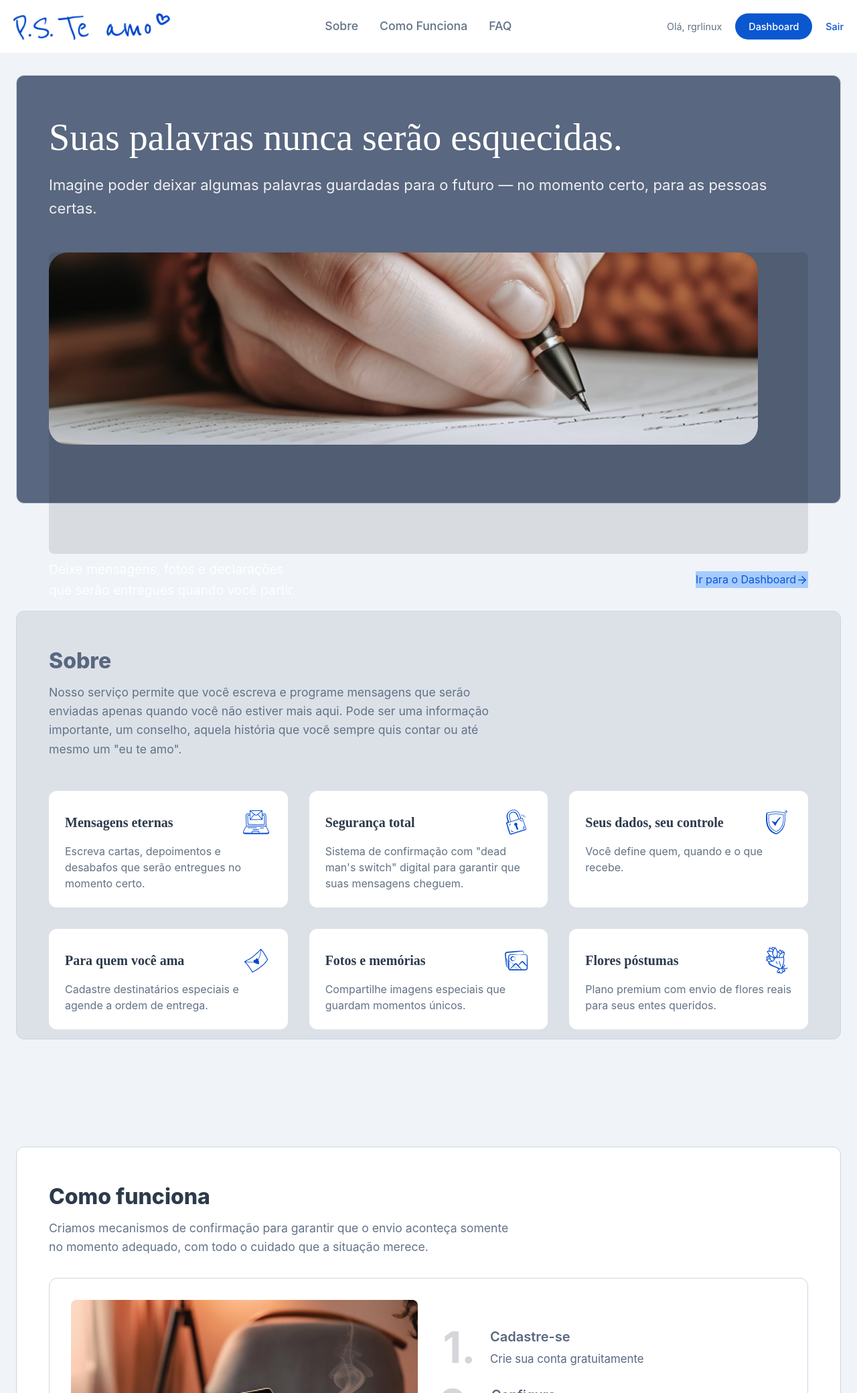
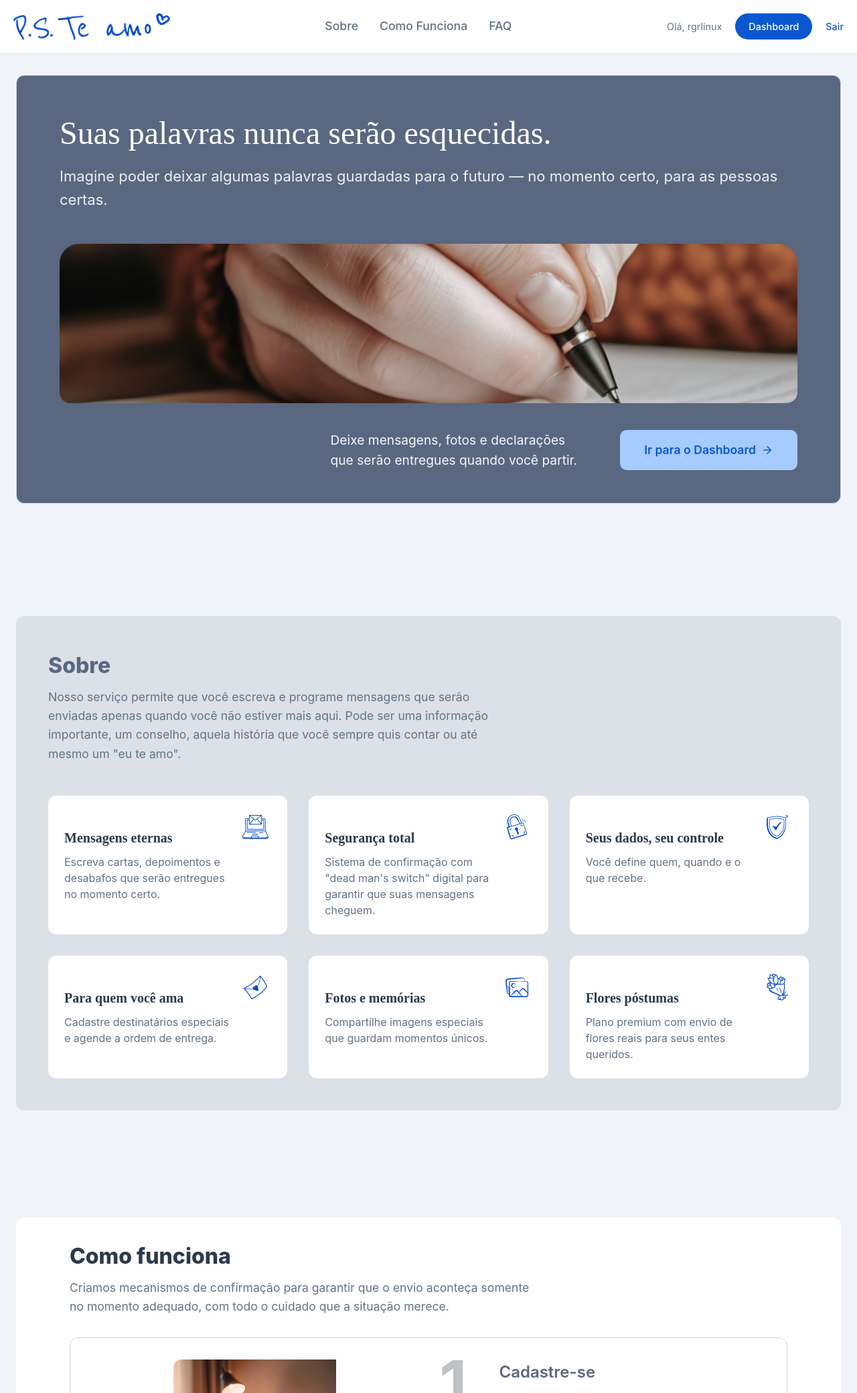
Before and after one commit to rgrlinux/ps_eu_te_amo, a Django app: page / in a window 1280 px wide. Shown: the top 2080 px of the page at 67% size. Run offline with Django 5.2, Linux system fonts and the light colour scheme; a user stored in the database is signed in; some web fonts are replaced.

Commit message:
Correcao da cagada da ia

```diff
--- a/core/templates/core/main_sections/about.html
+++ b/core/templates/core/main_sections/about.html
@@ -1,7 +1,7 @@
 {% load static %}
-<section id="about">
+<section class="section-base" id="about">
     <div class="container">
-        <div class="card about-card">
+        <div class="about-card">
             <div class="about-intro">
                 <h2>Sobre</h2>
                 <p>Nosso serviço permite que você escreva e programe mensagens que serão enviadas apenas quando você não estiver mais aqui. Pode ser uma informação importante, um conselho, aquela história que você sempre quis contar ou até mesmo um "eu te amo".</p>
--- a/core/templates/core/main_sections/faq.html
+++ b/core/templates/core/main_sections/faq.html
@@ -1,6 +1,6 @@
-<section id="faq" class="faq-section">
+<section id="faq" class="section-base" style="min-height: calc(100dvh - 150px);">
   <div class="container">
-    <div class="card faq-card">
+    <div class="faq-card">
       <h2>FAQ</h2>
       <div class="accordion-group">
         <div class="accordion-item">
@@ -62,8 +62,6 @@
             </p>
           </div>
         </div>
-
-
       </div>
     </div>
   </div>
--- a/core/templates/core/main_sections/hero.html
+++ b/core/templates/core/main_sections/hero.html
@@ -1,5 +1,5 @@
     {% load static %}
-    <section>
+    <section class="section-base">
         <div class="container">
             <div class="card card-hero">
                 <h1>Suas palavras nunca serão esquecidas.</h1>
--- a/core/templates/core/main_sections/howitworks.html
+++ b/core/templates/core/main_sections/howitworks.html
@@ -1,7 +1,7 @@
 {% load static %}
-<section id="how-it-works">
+<section class="section-base" id="how-it-works" >
   <div class="container">
-    <div class="card how-card">
+    <div class="how-card">
       <div class="how-intro">
         <h2>Como funciona</h2>
         <p>
@@ -57,11 +57,17 @@
           Você registra sua mensagem e deixa o resto com a gente.<br />Tudo
           feito de forma simples, segura e respeitosa.
         </p>
-
-        <button class="btn-accent-reverse token-cta">
-            Começar agora
-            <i data-lucide="arrow-right" class="icon-inline"></i>
-        </button>
+          {% if user.is_authenticated %}
+              <a href="{% url 'dashboard' %}" class="btn-accent token-cta" style="text-decoration: none; display: inline-flex; align-items: center; justify-content: center;">
+                  Ir para o Dashboard
+                  <i data-lucide="arrow-right" class="icon-inline"></i>
+              </a>
+          {% else %}
+              <a href="{% url 'cadastro' %}" class="btn-accent token-cta" style="text-decoration: none; display: inline-flex; align-items: center; justify-content: center;">
+                  Começar agora
+                  <i data-lucide="arrow-right" class="icon-inline"></i>
+              </a>
+          {% endif %}
       </div>
     </div>
   </div>
--- a/core/views.py
+++ b/core/views.py
@@ -17,36 +17,17 @@ def index(request):
 def cadastro(request):
     if request.method == 'POST':
         form = UserCreationForm(request.POST)
-
-        # DEBUG: Verificar se o formulário é válido
-        print("Dados do POST:", request.POST)
-        print("Form é válido?", form.is_valid())
-
         if form.is_valid():
             try:
                 user = form.save()
-                print(f"✅ Usuário salvo: {user.username}")
-
-                # Criar perfil
-                perfil = Perfil.objects.create(usuario=user)
-                print(f"✅ Perfil criado: {perfil}")
-
+                Perfil.objects.create(usuario=user)
                 login(request, user)
                 messages.success(request, 'Cadastro realizado! Complete seu perfil.')
                 return redirect('configurar_perfil')
             except Exception as e:
-                print(f"❌ Erro ao salvar: {e}")
                 messages.error(request, f'Erro no cadastro: {e}')
-        else:
-            # Mostrar erros do formulário
-            print("❌ Erros do formulário:", form.errors)
-            for field, errors in form.errors.items():
-                for error in errors:
-                    messages.error(request, f'{field}: {error}')
-
     else:
         form = UserCreationForm()
-
     return render(request, 'core/cadastro.html', {'form': form})
 
 # views.py
--- a/static/css/style.css
+++ b/static/css/style.css
@@ -47,12 +47,14 @@
   --spacing-xl: 2rem;
   --spacing-2xl: 3rem;
   --spacing-3xl: 4rem;
+  --spacing-4xl: 5rem;
 
   /* Border Radius */
-  --radius-sm: 4px;
-  --radius-md: 8px;
-  --radius-lg: 12px;
-  --radius-xl: 20px;
+  --radius-sm: .25rem;
+  --radius-md: .5rem;
+  --radius-lg: .75rem;
+  --radius-xl: 1rem;
+  --radius-xxl: 1.25rem;
 
   /* Transições */
   --transition-fast: 0.2s ease;
@@ -122,14 +124,15 @@ main {
   padding: 0 var(--spacing-lg);
 }
 
-section {
+.section-base{
   display: flex;
   flex-direction: column;
   justify-content: center;
   align-items: center;
   width: 100%;
-  padding: var(--spacing-2xl) 0;
-  /* min-height: 100dvh; */
+  box-sizing: border-box;
+  padding: 2.5rem 0;
+  min-height: 100dvh;
 }
 
 .card {
@@ -236,46 +239,55 @@ section {
 .card-hero {
   background-color: var(--color-bg-card-dark);
   color: var(--color-text-light);
-  padding: var(--spacing-2xl);
+  padding: 3rem 4rem;
   border-radius: var(--radius-lg);
+  text-align: left;
+  display: flex;
+  flex-direction: column;
+  justify-content: center;
 }
 
 .card-hero h1 {
   font-family: var(--font-serif);
-  font-size: clamp(2rem, 5vw, 3.5rem);
+  font-size: clamp(2rem, 5vw, 3rem);
   font-weight: 200;
   margin-bottom: var(--spacing-sm);
+  width: 100%;
 }
 
 .card-hero-subtitle {
   font-size: clamp(1rem, 2vw, 1.375rem);
+  font-family: var(--font-sans);
+  text-align: left;
   margin-bottom: var(--spacing-2xl);
   opacity: 0.9;
 }
 
 .hero-image-container {
-  border-radius: var(--radius-md);
+  border-radius: var(--radius-xl);
   overflow: hidden;
+  margin-bottom: 2rem;
+  height: 100%;
   width: 100%;
-    max-height: 450px; /* Altura máxima */
-  aspect-ratio: 16 / 9; /* Proporção 16:9 */
-  background-color: rgba(0, 0, 0, 0.1);
 }
 
 .hero-img {
-  height: auto;
+  width: 100%;
+  height: 100%;
   object-fit: cover;
   object-position: center 35%;
-  display: block;
 }
 
 .hero-footer-cta {
+  font-family: var(--font-sans);
   display: flex;
-  justify-content: space-between;
+  justify-content: flex-end;
   align-items: center;
-  gap: var(--spacing-xl);
+  gap: var(--spacing-3xl);
+  width: 100%;
+  margin: 0 auto;
+  padding-top: var(--spacing-sm);
   flex-wrap: wrap;
-  padding-top: var(--spacing-sm);
 }
 
 .hero-footer-cta p {
@@ -309,19 +321,48 @@ section {
 .btn-accent {
   background-color: var(--color-accent-blue);
   color: var(--color-brand-blue);
+  border: none;
+  padding: 16px 36px;
+  border-radius: 10px;
+  font-weight: 600;
+  font-size: 1.1rem;
+  font-family: var(--font-sans);
+  cursor: pointer;
+  display: inline-flex;
+  align-items: center;
+  gap: 8px;
+  transition:
+    transform 0.2s,
+    background-color 0.2s;
+  white-space: nowrap;
 }
 
 .btn-accent:hover {
   background-color: #c2dbff;
+  transform: translateY(-1px);
 }
 
 .btn-accent-reverse {
   background-color: var(--color-bg-main);
   color: var(--color-brand-blue);
+  border: none;
+  padding: 16px 36px;
+  border-radius: 10px;
+  font-weight: 600;
+  font-size: 1.1rem;
+  cursor: pointer;
+  display: inline-flex;
+  align-items: center;
+  gap: 8px;
+  transition:
+    transform 0.2s,
+    background-color 0.2s;
+  white-space: nowrap;
 }
 
 .btn-accent-reverse:hover {
   background-color: var(--color-accent-blue);
+  transform: translateY(-1px);
 }
 
 .btn-login {
@@ -370,12 +411,16 @@ section {
 .about-card {
   background-color: var(--color-bg-card-light);
   border-radius: var(--radius-lg);
+  border: 30px rgb(240, 232, 232) solid var(--color-border);
   padding: var(--spacing-2xl);
   width: 100%;
+  margin-top: var(--spacing-4xl);
+  min-height: 80dvh;
 }
 
 .about-intro {
   margin-bottom: var(--spacing-2xl);
+  text-align: left;
 }
 
 .about-intro h2 {
@@ -387,23 +432,31 @@ section {
 
 .about-intro p {
   color: var(--color-text-muted);
+  font-family: var(--font-sans);
   font-size: 1.1rem;
+  line-height: 1.6;
+  text-align: left;
   max-width: 42rem;
 }
 
 .features-grid {
   display: grid;
-  grid-template-columns: repeat(auto-fit, minmax(280px, 1fr));
-  gap: var(--spacing-xl);
+  grid-template-columns: repeat(3, 1fr);
+  gap: 2rem;
+  margin-top: 2rem;
 }
 
 .feature-card {
   background-color: var(--color-bg-card-white);
-  border-radius: var(--radius-lg);
-  padding: var(--spacing-lg);
+  border-radius: 12px;
+  padding: 1.5rem;
   display: flex;
   flex-direction: column;
-  transition: all var(--transition-fast);
+  justify-content: baseline;
+  min-height: 140px;
+  transition:
+    transform 0.2s ease,
+    box-shadow 0.2s ease;
 }
 
 .feature-card:hover {
@@ -413,8 +466,8 @@ section {
 
 .feature-header {
   display: flex;
-  justify-content: space-between;
-  align-items: center;
+  justify-content: start;
+  align-items: baseline;
   margin-bottom: var(--spacing-sm);
 }
 
@@ -424,13 +477,16 @@ section {
   font-family: var(--font-serif);
   color: var(--color-text-dark);
   margin: 0;
+  flex: 1;
 }
 
 .feature-icon-img {
   width: 46px;
   height: 46px;
   object-fit: contain;
+  display: block;
   flex-shrink: 0;
+  margin-left: 1rem;
 }
 
 .feature-card p {
@@ -438,6 +494,7 @@ section {
   color: var(--color-text-muted);
   line-height: 1.5;
   margin: 0;
+  max-width: 16rem;
 }
 
 /* ==========================================================================
@@ -445,8 +502,11 @@ section {
    ========================================================================== */
 .how-card {
   background-color: var(--color-bg-card-white);
+  border: 30px rgb(240, 232, 232) solid var(--color-border);
   border-radius: var(--radius-lg);
-  padding: var(--spacing-2xl);
+  margin-top: 5rem;
+  min-height: 80dvh;
+  padding: 2rem 5rem;
   width: 100%;
 }
 
@@ -505,40 +579,46 @@ section {
 }
 
 .step-number {
-  font-size: 4rem;
+  font-family: var(--font-sans);
+  font-size: 6rem;
   font-weight: bold;
   color: var(--color-text-dark);
-  opacity: 0.2;
-  line-height: 0.8;
-  min-width: 60px;
-  text-align: center;
+  opacity: 0.3;
+  line-height: 0;
+  min-width: 50px;
+  text-align: right;
+}
+
+.step-text {
+  flex: 1;
 }
 
 .step-text h4 {
-  font-size: 1.25rem;
+  font-size: 1.5rem;
   font-weight: 600;
   color: var(--color-text-blue);
-  margin: 0 0 var(--spacing-xs);
+  margin: 0 0 0.25rem 0;
 }
 
 .step-text p {
-  font-size: 1.05rem;
+  font-size: 1.15rem;
   color: var(--color-text-blue);
   margin: 0;
 }
 
 .how-footer {
+  padding-top: 1.5rem;
   display: flex;
   justify-content: flex-end;
   align-items: center;
-  gap: var(--spacing-xl);
-  padding-top: var(--spacing-lg);
+  gap: 2rem;
   flex-wrap: wrap;
 }
 
 .how-footer p {
   font-size: 1.25rem;
   color: var(--color-text-blue);
+  text-align: left;
   margin: 0;
 }
 
```
Also changed, not shown: other parts of static/css/style.css (+29 -8 lines).
